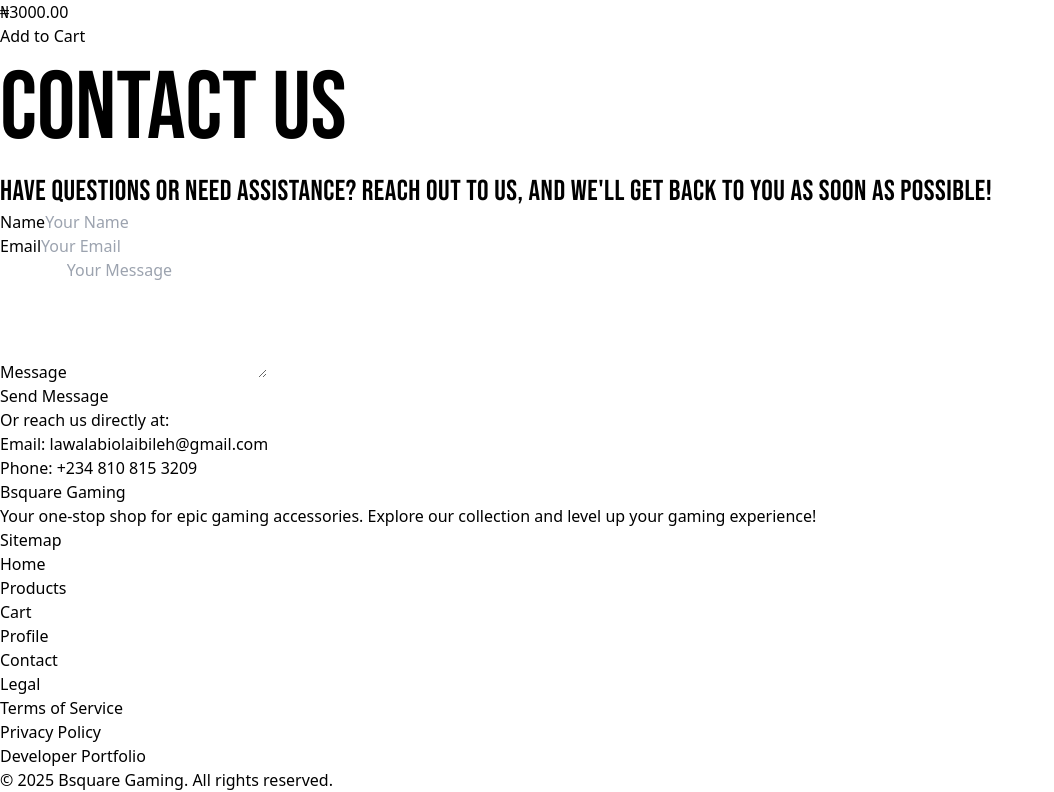
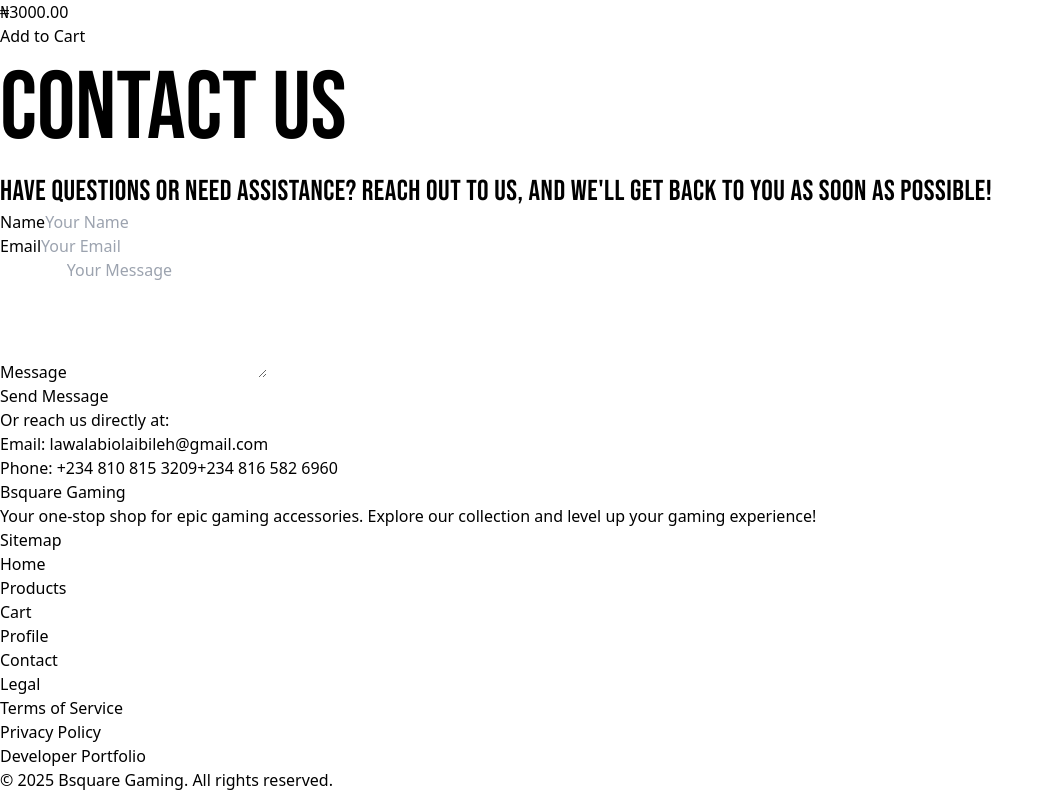
Before and after one commit to Adedamola098/Bsquare, a React (Vite) app: page / in a window 1280 px wide. Shown: the part 3639-4431 px from the top of the page, without its empty margins (0-1054 px from the left). Built offline with nearby package versions, Linux system fonts and the light colour scheme.

Commit message:
Update ContactUs.jsx

```diff
--- a/src/ContactUs.jsx
+++ b/src/ContactUs.jsx
@@ -129,6 +129,9 @@
               <a href="tel:+2348108153209" className="text-blue-400 hover:underline font-semibold">
                 +234 810 815 3209
               </a>
+              <a href="tel:+2348108153209" className="text-blue-400 hover:underline font-semibold">
+                +234 816 582 6960
+              </a>
             </p>
           </div>
         </div>
```
